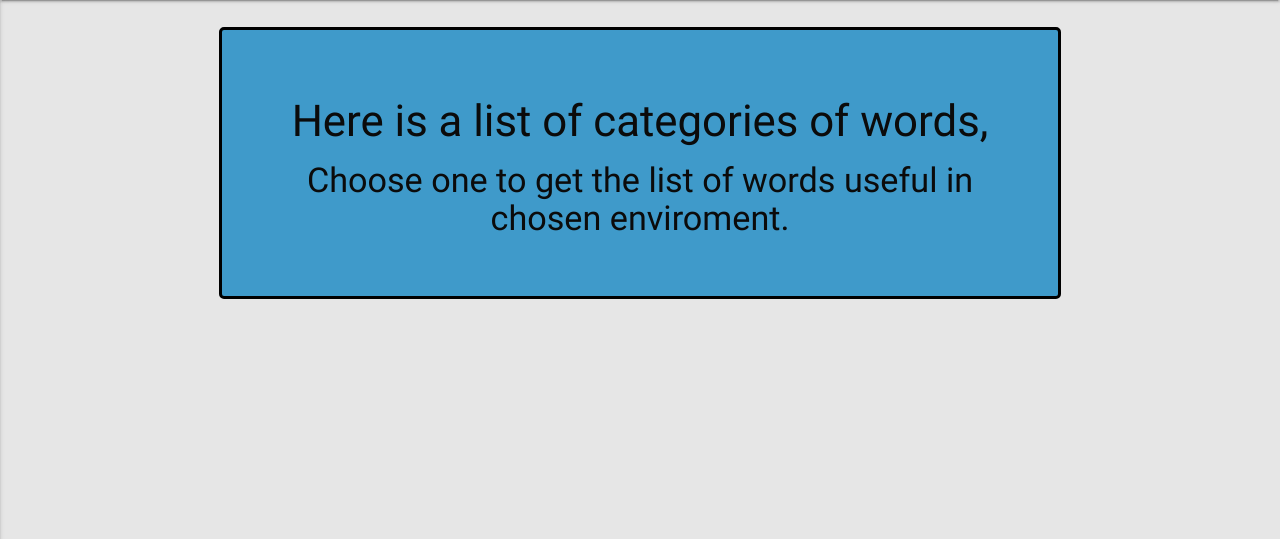
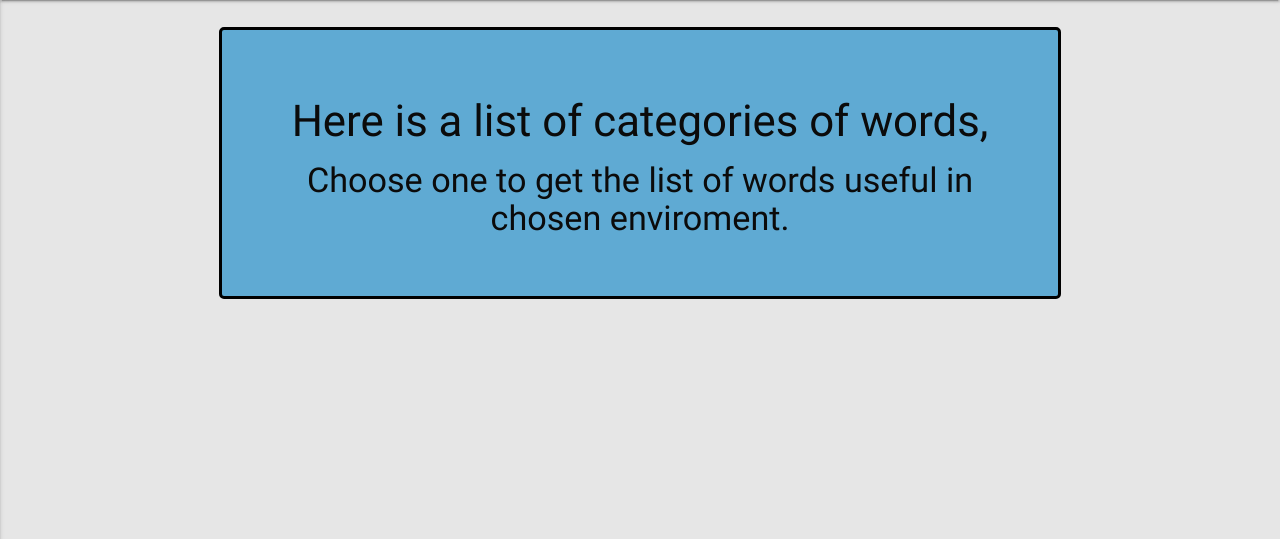
Before and after one commit to MrColorado35/pol_speak, a Flask app: page /user in a window 1280 px wide. Shown: the part 64-603 px from the top of the page. Run offline with Flask 2, Linux system fonts and the light colour scheme; some libraries are stand-ins or nearby versions; some web fonts are replaced.

Commit message:
dead code removed, color and readme edit

```diff
--- a/app.py
+++ b/app.py
@@ -95,19 +95,19 @@ def update_word(word_id):
 # These are allowing admin to permanently delete any word from the database. I'm still unsure if I should leave it while
 # letting people to use my app freely.
 
-# The code underneath is commented in order to prevent users from editing database records,
-# as a result of vandalism on my app made 27/06 by anonimus user.
-# Please uncomment it to use it's functionality
+
 @app.route('/delete_word/<word_id>')
 def delete_word(word_id):
     the_word = mongo.db.words.find_one({'_id': ObjectId(word_id)})
     return render_template("delete_word.html", word=the_word)
 
-
-# @app.route('/remove_word/<word_id>', methods=['POST', 'GET'])
-# def remove_word(word_id):
-#     mongo.db.words.remove({'_id': ObjectId(word_id)})
-#     return redirect(url_for('all_words'))
+# The code underneath is commented in order to prevent users from editing database records,
+# as a result of vandalism on my app made 27/06 by anonimus user.
+# Please uncomment it to use it's functionality
+@app.route('/remove_word/<word_id>', methods=['POST', 'GET'])
+def remove_word(word_id):
+    # mongo.db.words.remove({'_id': ObjectId(word_id)})
+    return redirect(url_for('all_words'))
 
 # This one allows us to go to contact page. This is also a trick to help to come out from the "user's trap" that I
 # created earlier and that will not allow users to go back to admin page through the menu
--- a/static/css/style.css
+++ b/static/css/style.css
@@ -39,7 +39,7 @@ body {
 }
 
 .bg-morenew {
-	background-color: #3f9aca;
+	background-color: #5FAAD3;
 }
 
 .opacity {
--- a/templates/all_words.html
+++ b/templates/all_words.html
@@ -7,14 +7,11 @@
       <h5 class="">In this section you can see, edit or delete any record in our database.</h5>
       <p>Please use that great power to make the world a bit better place, instead of destroying hard work of all our emploees for countless hours, while they created it.</p>
       <h6 class="padding-bottom ">Well, I don't employ anyone yet and the database is quite small, but one day it will be huge and important <br> and then we are going to need the text above.  </h6>
-      <!-- <i class="material-icons">insert_emoticon</i> -->
    </div>
 </div>
 <div class="row">
    <ul class="collapsible popout " data-collapsible="accordion">
       {% for word in words %}
-      <!-- <div class="right margin-right no-bg tall">
-         </div> -->
       <li>
          <div class="collapsible-header ">
             <a href="{{url_for('edit_word', word_id=word._id)}}" class="waves-effect waves-light col s3 bg-blue btn">EDIT</a>
@@ -22,7 +19,6 @@
                <strong> {{ word.eng }} </strong>
             </p>
             <a href="{{url_for('delete_word', word_id=word._id)}}" class="waves-effect right col s3 margin-right waves-light btn bg-redish">DELETE</a>
-            <!-- <a class="right margin-right bg-blue tall waves-effect waves-light btn center top-one">DELETE</a>          -->
          </div>
          <div class="collapsible-body center">
             <div class="bg-love">
--- a/templates/base.html
+++ b/templates/base.html
@@ -93,7 +93,6 @@
         </div>
     </footer>
     <!-- Import JavaScript -->
-    <!-- <script src="https://cdnjs.cloudflare.com/ajax/libs/jquery/3.5.1/jquery.min.js"></script> -->
     <script src="https://cdnjs.cloudflare.com/ajax/libs/twitter-bootstrap/3.3.7/js/bootstrap.min.js"></script>
     <script src="https://cdnjs.cloudflare.com/ajax/libs/materialize/0.100.2/js/materialize.min.js"></script>
     <script>
--- a/templates/user.html
+++ b/templates/user.html
@@ -11,9 +11,7 @@
       <a href="{{ url_for('cat', cat_id=cat._id) }}">
          <div class="collapsible-header uppercase">
             <i class="material-icons">expand_more</i>
-            <!-- <a href="{{ url_for('cat', cat_id=cat._id) }}"> -->
             {{ cat.cat_name}}
-            <!-- </a> -->
          </div>
       </a>
       <div class="collapsible-body"><span>{{ categories.decription }}</span></div>
```
Also changed, not shown: templates/edit_word.html (+0 -12 lines), README.md.
